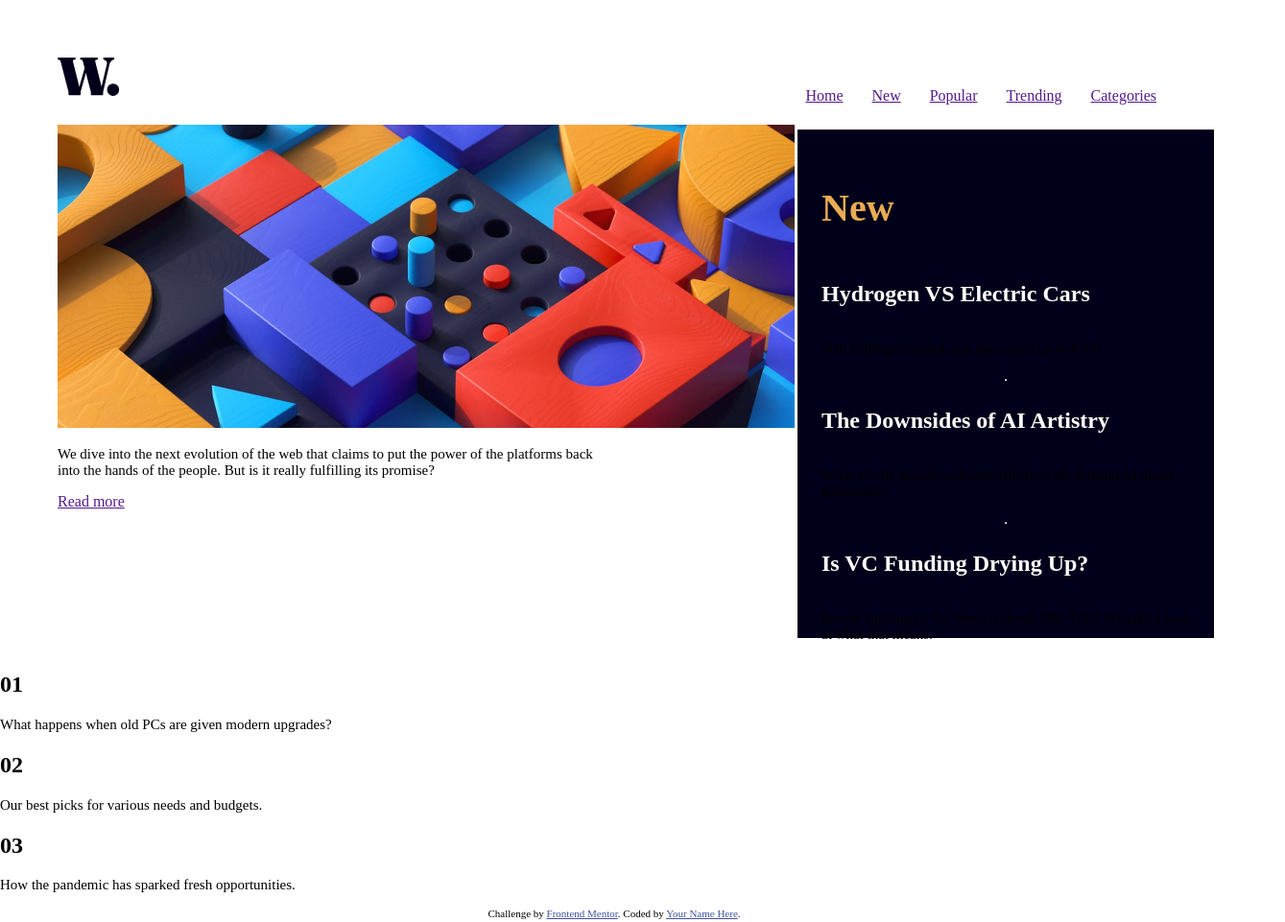
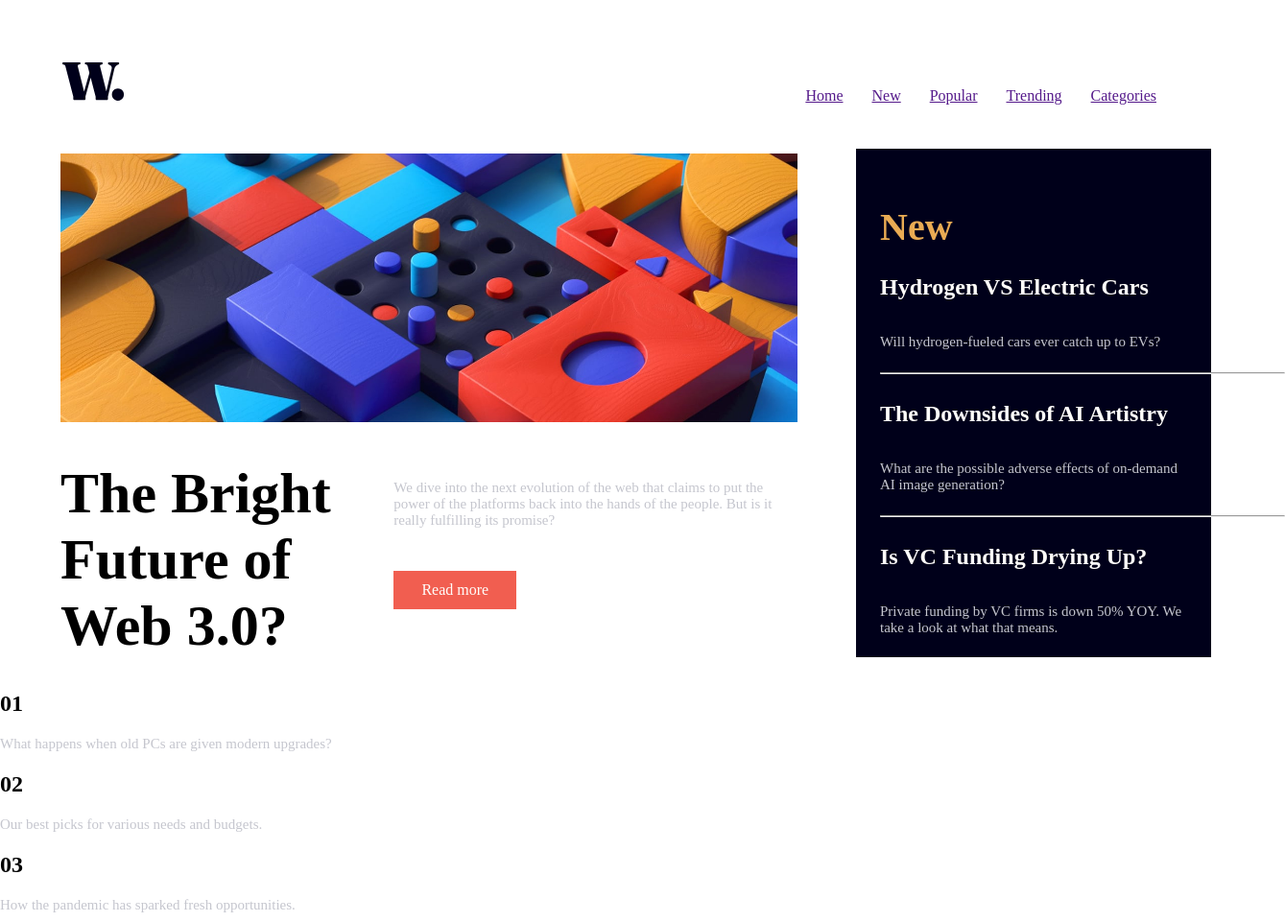
Before and after one commit to 2gaudy/HTML-Landing-Challenge, a plain HTML site: page index.html in a window 1280 px wide. Shown: the top 961 px of the page at 96% size, 1339 px wide, since content can reach past the window. Drawn offline with Linux system fonts and the light colour scheme.

Commit message:
more changes

```diff
--- a/index.html
+++ b/index.html
@@ -33,19 +33,26 @@
 
   <div class="landing-full">
 
-    <section class="landing">
+    <section class="landing-main">
 
       <img src="./assets/images/image-web-3-desktop.jpg" alt="">
 
-      <title>
+      <div class="landing-text">
+
         <h1>The Bright Future of Web 3.0?</h1>
-      </title>
 
 
-      <p>We dive into the next evolution of the web that claims to put the power of the platforms back into the hands of the people.
-        But is it really fulfilling its promise?</p>
+        <div class="landing-text-right">
 
-      <span><a href="">Read more</a></span>
+          <p>We dive into the next evolution of the web that claims to put the power of the platforms back into the hands of the people.
+            But is it really fulfilling its promise?</p>
+
+          <span><a href="">Read more</a></span>
+
+        </div>
+
+
+      </div>
 
     </section>
 
--- a/styles.scss
+++ b/styles.scss
@@ -13,6 +13,7 @@ body {
 
 p {
     font-size: 15px;
+    color: $grayish-blue;
 }
 
 header {
@@ -22,7 +23,7 @@ header {
     height: 15vh;
 
     svg {
-        padding: 60px;
+        padding: 65px;
 
     }
 
@@ -43,33 +44,101 @@ header {
     flex-direction: row;
     width: 100vw;
     height: 70vh;
-    justify-content: space-between;
+    justify-content: space-around;
+    margin: 20px;
+
 }
 
-.landing {
-    margin: 10px 10px 20px 60px;
-    width: 45vw;
-    height: 50vh;
+.landing-main {
+    margin: 10px;
+    width: 60vw;
+    height: 65vh;
+    display: flex;
+    flex-direction: column;
+    align-self: flex-start;
+
 
     img{
-        max-width: 60vw;
-        max-height: 60vh;
+        width: 60vw;
+        max-height: 35vh;
+        margin: 10px;
+        align-self: flex-start;
 
     }
+
+    .landing-text {
+
+
+        display: flex;
+        width: 60vw;
+        height: 25vh;
+        padding: 10px;
+        flex-direction: row;
+        // align-self: flex-start;
+        justify-content: space-between;
+        align-items: center;
+
+
+
+            h1 {
+                height: 20vh;
+                font-size: 60px;
+            }
+
+    }
+
+    .landing-text-right {
+        display: flex;
+        flex-direction: column;
+
+        p {
+            height: 10vh;
+
+        }
+
+        span {
+            width: 10vw;
+            height: 5vh;
+            background-color: $red;
+            display: flex;
+            justify-content: center;
+            align-items: center;
+
+            a:visited {
+                text-decoration: none;
+                color: $off-white;
+                font-size: 30px;
+            }
+
+            a {
+                color: $off-white;
+                text-decoration: none;
+            }
+        }
+
+    }
+
+
 }
 
 aside {
     display: flex;
-    max-width: 30vw;
+    max-width: 25vw;
     max-height: 60vh;
     flex-direction: column;
     background-color: $dark-blue;
     padding: 25px;
     margin: 15px;
+    justify-content: space-between;
+
+    hr {
+        width: 420px;
+    }
 
     .aside-head{
         color: $orange;
         font-size: 40px;
+        height: 20px;
     }
 
     h1 {
```
Also changed, not shown: styles.css, 1 other file.
